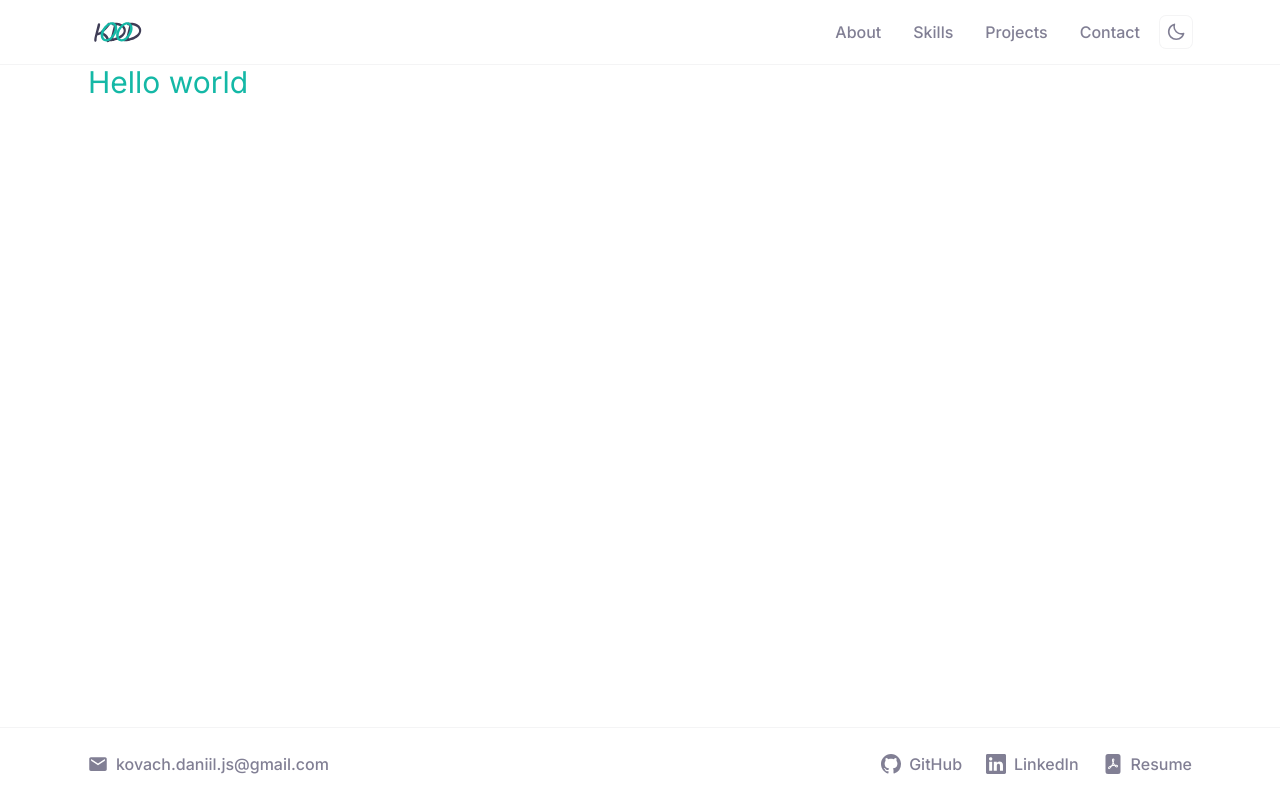
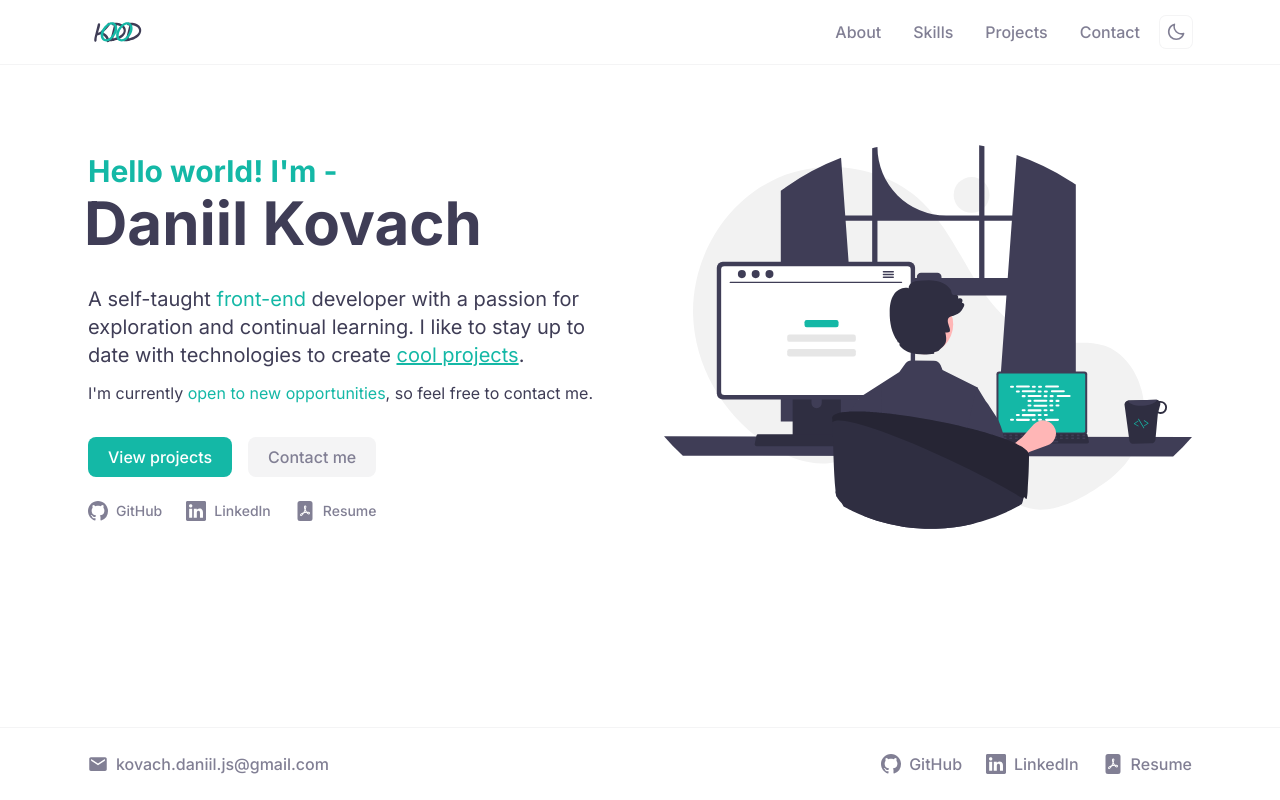
Before and after one commit to alihussain575/portfolio-xavier, a Next.js app: page / in a window 1280 px wide. Built offline with nearby package versions, Linux system fonts and the light colour scheme.

Commit message:
added intro section, implemented custom button link component

```diff
--- /dev/null
+++ b/src/components/ButtonLink.tsx
@@ -0,0 +1,43 @@
+import Link from "next/link";
+import { AnchorHTMLAttributes, DetailedHTMLProps } from "react";
+import twclsx from "../utils/twclsx";
+
+interface IProps
+	extends DetailedHTMLProps<
+		AnchorHTMLAttributes<HTMLAnchorElement>,
+		HTMLAnchorElement
+	> {
+	href: string;
+	children: React.ReactNode;
+	variant?: "primary" | "secondary";
+	className?: string;
+	isExternal?: boolean;
+	[x: string]: any;
+}
+
+const ButtonLink = ({
+	href,
+	children,
+	variant = "primary",
+	className = "",
+	isExternal = false,
+	...rest
+}: IProps) => (
+	<Link href={href} passHref={isExternal}>
+		<a
+			className={twclsx(
+				"px-5 py-2 rounded-lg select-none transition duration-150",
+				variant === "primary"
+					? "text-white bg-teal-500 hover:bg-teal-600 hover:text-zinc-300"
+					: "text-secondary-light bg-zinc-100 hover:bg-zinc-200 hover:text-primary-light",
+				className
+			)}
+			target={isExternal ? "_blank" : "_self"}
+			{...rest}
+		>
+			{children}
+		</a>
+	</Link>
+);
+
+export default ButtonLink;
--- /dev/null
+++ b/src/components/FlexSection.tsx
@@ -0,0 +1,23 @@
+import twclsx from "../utils/twclsx";
+import { DetailedHTMLProps, HTMLAttributes } from "react";
+
+interface IProps extends DetailedHTMLProps<HTMLAttributes<HTMLElement>, HTMLElement> {
+	className?: string;
+	children: React.ReactNode;
+	[x: string]: any;
+}
+
+const FlexSection = ({ className = "", children, ...rest }: IProps) => (
+	<section
+		className={twclsx(
+			"relative mt-16 space-x-0 mx-auto flex max-w-2xl justify-between",
+			"md:mt-20 md:space-x-12 md:max-w-none md:items-center",
+			className
+		)}
+		{...rest}
+	>
+		{children}
+	</section>
+);
+
+export default FlexSection;
--- /dev/null
+++ b/src/components/FlexSectionImage.tsx
@@ -0,0 +1,26 @@
+import twclsx from "../utils/twclsx";
+import { DetailedHTMLProps, HTMLAttributes } from "react";
+
+interface IProps
+	extends DetailedHTMLProps<HTMLAttributes<HTMLDivElement>, HTMLDivElement> {
+	className?: string;
+	children: React.ReactNode;
+	[x: string]: any;
+}
+
+const SectionImage = ({ className = "", children, ...rest }: IProps) => (
+	<div
+		className={twclsx(
+			"absolute right-0 bottom-1/2 translate-y-1/2 z-[-1]",
+			"pb-[min(100%,18rem)] max-w-sm w-full flex-[0.7] opacity-5",
+			"md:relative md:right-auto md:bottom-auto md:translate-y-0 md:z-0",
+			"md:pb-[30%] md:max-w-none md:opacity-100",
+			className
+		)}
+		{...rest}
+	>
+		{children}
+	</div>
+);
+
+export default SectionImage;
--- /dev/null
+++ b/src/components/FlexSectionText.tsx
@@ -0,0 +1,17 @@
+import twclsx from "../utils/twclsx";
+import { DetailedHTMLProps, HTMLAttributes } from "react";
+
+interface IProps
+	extends DetailedHTMLProps<HTMLAttributes<HTMLDivElement>, HTMLDivElement> {
+	className?: string;
+	children: React.ReactNode;
+	[x: string]: any;
+}
+
+const FlexSectionText = ({ className = "", children, ...rest }: IProps) => (
+	<div className={twclsx("flex-1", className)} {...rest}>
+		{children}
+	</div>
+);
+
+export default FlexSectionText;
--- /dev/null
+++ b/src/components/Intro.tsx
@@ -0,0 +1,61 @@
+import Image from "next/image";
+import Link from "next/link";
+import { BsFillFilePdfFill, BsGithub, BsLinkedin } from "react-icons/bs";
+import introImage from "../assets/intro.svg";
+import ButtonLink from "./ButtonLink";
+import FlexSection from "./FlexSection";
+import FlexSectionImage from "./FlexSectionImage";
+import FlexSectionText from "./FlexSectionText";
+import SocialLink from "./SocialLink";
+
+const Intro = () => (
+	<FlexSection>
+		<FlexSectionText>
+			<h2 className="h2">Hello world! I'm -</h2>
+			<h1 className="-ml-1 mt-1 font-bold text-6xl">Daniil Kovach</h1>
+			<p className="mt-8 text-xl">
+				A self-taught <span className="accent">front-end</span> developer with a
+				passion for exploration and continual learning. I like to stay up to date
+				with technologies to create{" "}
+				<Link href="#">
+					<a className="hoverLink accent underline">cool projects</a>
+				</Link>
+				.
+			</p>
+			<p className="mt-3">
+				I'm currently <span className="accent">open to new opportunities</span>,
+				so feel free to contact me.
+			</p>
+			<div className="flex mt-8 space-x-4 font-medium">
+				<ButtonLink href="/" variant="primary">
+					View projects
+				</ButtonLink>
+				<ButtonLink href="mailto:kovach.daniil.js@gmail.com" variant="secondary">
+					Contact me
+				</ButtonLink>
+			</div>
+			<div className="flex space-x-6 mt-6 text-sm">
+				<SocialLink
+					href="https://github.com/K0D0D"
+					title="GitHub"
+					Icon={<BsGithub />}
+				/>
+				<SocialLink
+					href="https://linkedin.com/in/daniil-kovach-k0d0d"
+					title="LinkedIn"
+					Icon={<BsLinkedin />}
+				/>
+				<SocialLink
+					href="https://drive.google.com/file/d/1ofasGYjbqz2VZpdXdyxBp-BGPOiBjShH/view"
+					title="Resume"
+					Icon={<BsFillFilePdfFill />}
+				/>
+			</div>
+		</FlexSectionText>
+		<FlexSectionImage className="flex-1 md:pb-[35%]">
+			<Image src={introImage} layout="fill" alt="intro" />
+		</FlexSectionImage>
+	</FlexSection>
+);
+
+export default Intro;
--- a/src/pages/index.tsx
+++ b/src/pages/index.tsx
@@ -1,5 +1,10 @@
 import type { NextPage } from "next";
+import Intro from "../components/Intro";
 
-const Home: NextPage = () => <h1 className="text-3xl text-teal-500">Hello world</h1>;
+const Home: NextPage = () => (
+	<>
+		<Intro />
+	</>
+);
 
 export default Home;
--- a/src/styles/globals.css
+++ b/src/styles/globals.css
@@ -15,4 +15,16 @@
     .hoverLink {
 		@apply transition duration-150 hover:bg-teal-200 hover:text-primary-light;
 	}
+	.h1 {
+		@apply text-5xl font-bold text-teal-500;
+	}
+	.h2 {
+		@apply text-3xl font-bold text-teal-500;
+	}
+	.p {
+		@apply mt-6;
+	}
+	.accent {
+		@apply text-teal-500;
+	}
 }
```
Also changed, not shown: src/assets/intro.svg (added).
